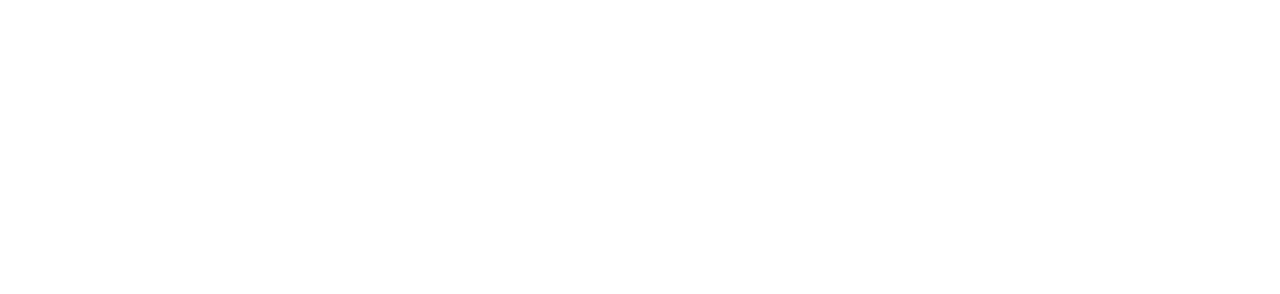
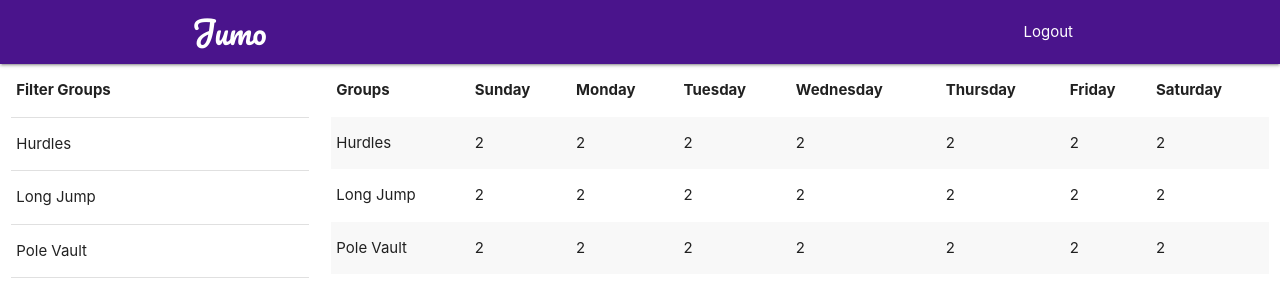
Before and after one commit to ttulga/jumo, a plain HTML site: page week_view.html in a window 1280 px wide. Drawn offline with nearby package versions, Linux system fonts and the light colour scheme.

Commit message:
no message

```diff
--- a/css/style.css
+++ b/css/style.css
@@ -6,9 +6,15 @@
  * Made By MaterializeCSS.com
  */
 
+@import url(http://fonts.googleapis.com/css?family=Pacifico);
+
 nav ul a,
-nav .brand-logo {
-  color: #444;
+nav {
+  color: white;
+}
+
+.brand-logo {
+  font-family: Pacifico;
 }
 
 p {
--- a/week_view.html
+++ b/week_view.html
@@ -5,19 +5,101 @@
 		<title></title>
 		<!-- Compiled and minified CSS -->
 		<link rel="stylesheet" href="https://cdnjs.cloudflare.com/ajax/libs/materialize/0.96.1/css/materialize.min.css">
+		<link href="css/style.css" type="text/css" rel="stylesheet" media="screen,projection"/>
 	</head>
 	<body>
 		<!-- Page Layout here -->
+
+		<nav class="purple darken-4">
+		    <div class="nav-wrapper container">
+		    	<a href="#" class="brand-logo white-text">Jumo</a>
+		    	<ul id="nav-mobile" class="right hide-on-med-and-down">
+		        	<li><a href="#"><i class="mdi-action-settings"></i></a></li>
+		        	<li><a href="index.html">Logout</a></li>
+		      	</ul>
+		    </div>
+		</nav>
+
     	<div class="row">
+	    	<div class="col s3">
+	       		<table class="bordered">
+			        <thead>
+			        	<tr>
+			            	<th data-field="filter-groups">Filter Groups</th>
+			        	</tr>
+			        </thead>
 
-    	<div class="col s3">
-       		<!-- Grey navigation panel -->
-      	</div>
+			        <tbody>
+			          	<tr>
+			            	<td>Hurdles
+					    		<input type="checkbox" class="filled-in" id="hurdles" checked="checked" />
+					    		<label for="hurdles"></label>
+			        		</td>
+			          	</tr>
+			          	<tr>
+			            	<td>Long Jump
+					    		<input type="checkbox" class="filled-in" id="longjump" checked="checked" />
+					    		<label for="longjump"></label>
+			          	</tr>
+			          	<tr>
+			            	<td>Pole Vault
+			            		<input type="checkbox" class="filled-in" id="polevault" checked="checked" />
+					    		<label for="polevault"></label>
+					    	</td>
+			          	</tr>
+			        </tbody>
+			    </table>
+	      	</div>
+		    <div class="col s9">
+		    	<table class="bordered striped hoverable">
+			        <thead>
+			          <tr>
+			              <th data-field="groups">Groups</th>
+			              <th data-field="sun">Sunday</th>
+			              <th data-field="mon">Monday</th>
+			              <th data-field="tue">Tuesday</th>
+			              <th data-field="wed">Wednesday</th>
+			              <th data-field="thu">Thursday</th>
+			              <th data-field="fri">Friday</th>
+			              <th data-field="sat">Saturday</th>
+			          </tr>
+			        </thead>
 
-	    <div class="col s9">
-	    	<!-- Teal page content  -->
+			        <tbody>
+			          <tr>
+			            <td>Hurdles</td>
+			            <td>2</td>
+			            <td>2</td>
+			            <td>2</td>
+			            <td>2</td>
+			            <td>2</td>
+			            <td>2</td>
+			            <td>2</td>
+			          </tr>
+			          <tr>
+			            <td>Long Jump</td>
+			            <td>2</td>
+			            <td>2</td>
+			            <td>2</td>
+			            <td>2</td>
+			            <td>2</td>
+			            <td>2</td>
+			            <td>2</td>
+			          </tr>
+			          <tr>
+			            <td>Pole Vault</td>
+			            <td>2</td>
+			            <td>2</td>
+			            <td>2</td>
+			            <td>2</td>
+			            <td>2</td>
+			            <td>2</td>
+			            <td>2</td>
+			          </tr>
+			        </tbody>
+		    	</table>
+		    </div>
 	    </div>
-    </div>
 
 		<!-- Compiled and minified JavaScript -->
 		<script src="https://cdnjs.cloudflare.com/ajax/libs/materialize/0.96.1/js/materialize.min.js"></script>
```
Also changed, not shown: index.html (+22 -19 lines), sport_selection.html (+8 -10 lines).
